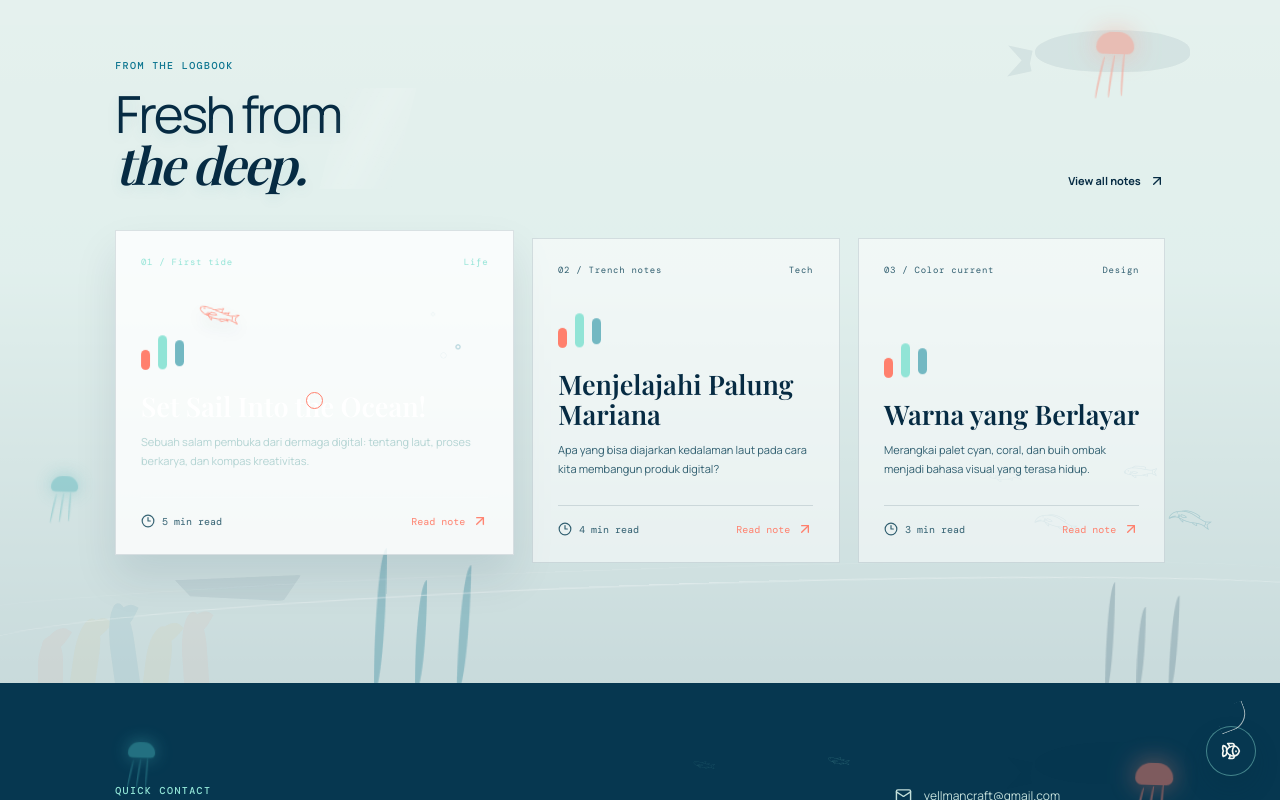
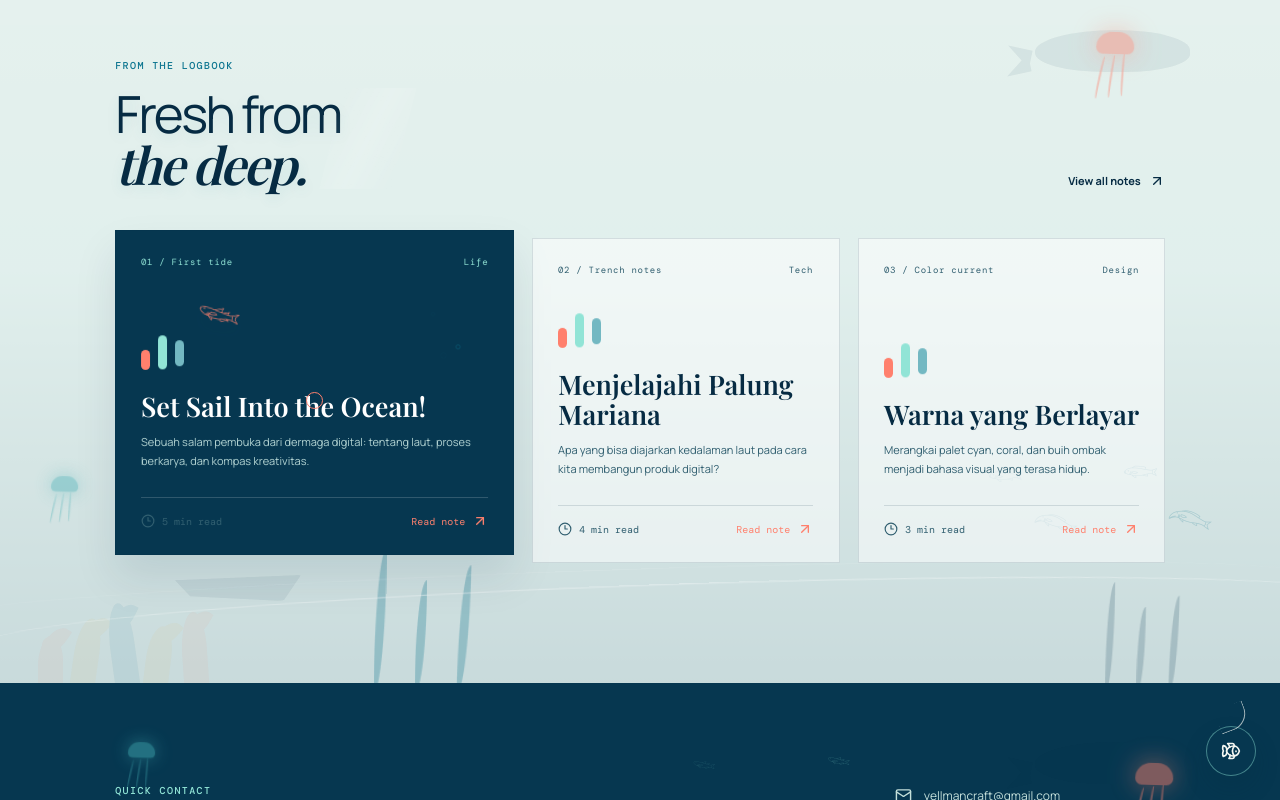
Before and after one commit to fifty1tien/ThAnchor, a React (Vite) app: page / in a window 1280 px wide. In both pictures the pointer is over the element 314 px from the left and 2192 px from the top of the page. Shown: the part 1792-2592 px from the top of the page. Built offline with nearby package versions, Linux system fonts and the light colour scheme; a web font is replaced by a local one.

Commit message:
Keep featured article color on hover

```diff
--- a/src/styles.css
+++ b/src/styles.css
@@ -1626,6 +1626,9 @@ body.night-mode .transition-caption {
   box-shadow: 0 22px 40px rgba(6, 43, 67, 0.1);
   background: rgba(255, 255, 255, 0.8);
 }
+.featured-card:hover {
+  background: var(--deep);
+}
 .card-fish {
   position: absolute;
   top: 69px;
```
